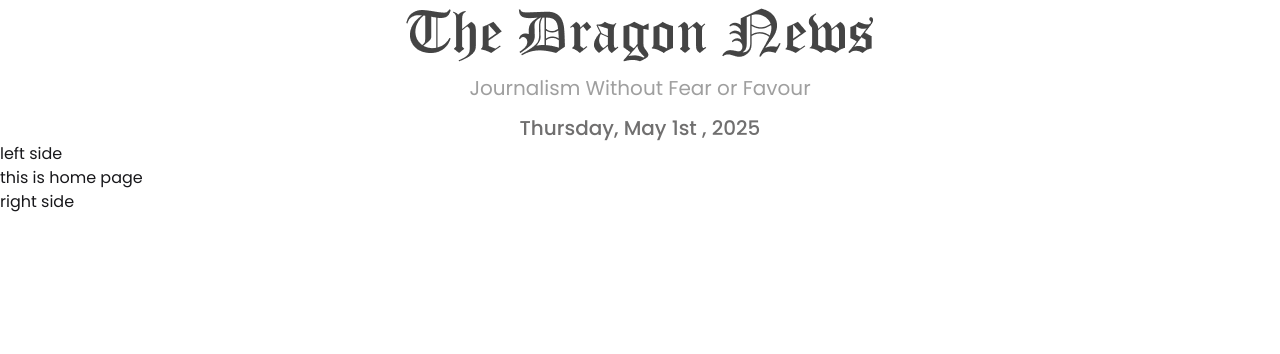
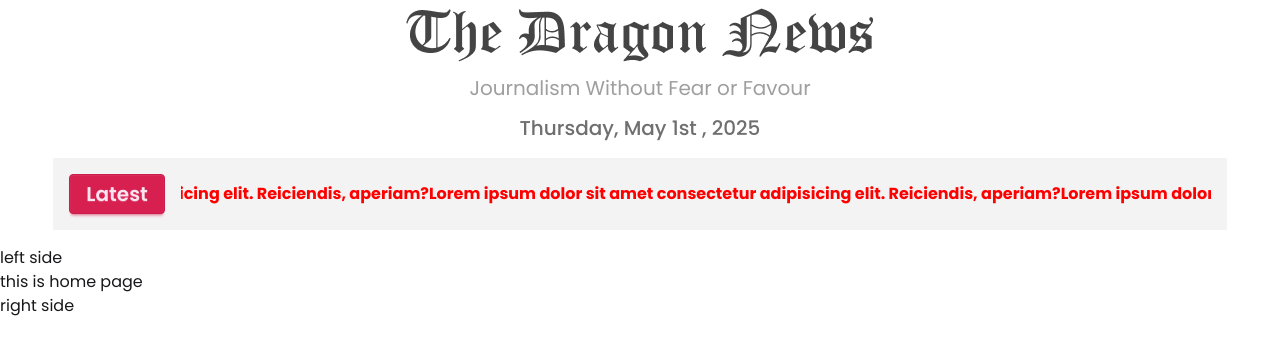
Before and after one commit to rjriajul1/dragon-news, a React (Vite) app: page / in a window 1280 px wide. Shown: the top 354 px of the page. Built offline with nearby package versions, Linux system fonts and the light colour scheme.

Commit message:
added latest news head line marquee

```diff
--- a/package.json
+++ b/package.json
@@ -16,6 +16,7 @@
     "moment": "^2.30.1",
     "react": "^19.0.0",
     "react-dom": "^19.0.0",
+    "react-fast-marquee": "^1.6.5",
     "react-router": "^7.5.3",
     "tailwindcss": "^4.1.5"
   },
--- /dev/null
+++ b/src/compontes/latestNews/LatestNews.jsx
@@ -0,0 +1,23 @@
+import React from 'react';
+import Marquee from 'react-fast-marquee';
+
+const LatestNews = () => {
+    return (
+        <div className='my-4 flex gap-4 items-center bg-base-200 p-4'>
+            <p className='btn btn-secondary font-semibold text-xl'>Latest</p>
+
+        <Marquee className='flex gap-5' pauseOnHover={true} speed={70} style={{color:'red'}}>
+        <p className='font-bold'>Lorem ipsum dolor sit amet consectetur adipisicing elit. Reiciendis, aperiam?</p>
+
+        <p className='font-bold'>Lorem ipsum dolor sit amet consectetur adipisicing elit. Reiciendis, aperiam?</p>
+
+        <p className='font-bold'>Lorem ipsum dolor sit amet consectetur adipisicing elit. Reiciendis, aperiam?</p>
+
+        <p className='font-bold'>Lorem ipsum dolor sit amet consectetur adipisicing elit. Reiciendis, aperiam?</p>
+        </Marquee>
+
+        </div>
+    );
+};
+
+export default LatestNews;
--- a/src/layout/MainLayOut.jsx
+++ b/src/layout/MainLayOut.jsx
@@ -1,12 +1,16 @@
 import React from 'react';
 import { Outlet } from 'react-router';
 import Header from '../compontes/header/Header';
+import LatestNews from '../compontes/latestNews/LatestNews';
 
 const MainLayOut = () => {
     return (
         <div>
             <header>
                 <Header/>
+                <section className='w-11/12 mx-auto'>
+                    <LatestNews/>
+                </section>
             </header>
             <main>
                 <aside>
```
Also changed, not shown: src/compontes/header/Header.jsx (line endings or trailing spaces), 1 other file (tests, documents, lock files or other folders).
